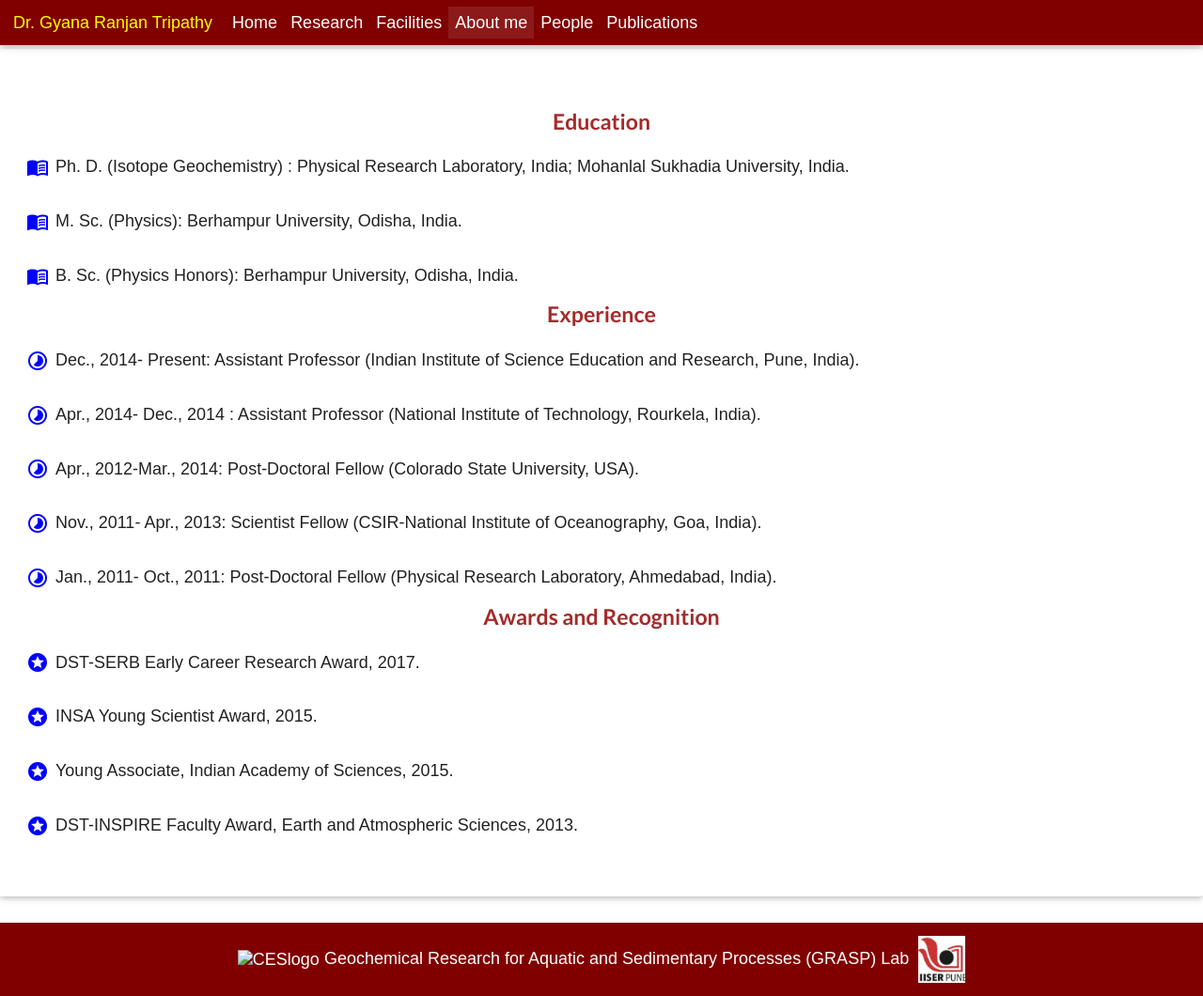
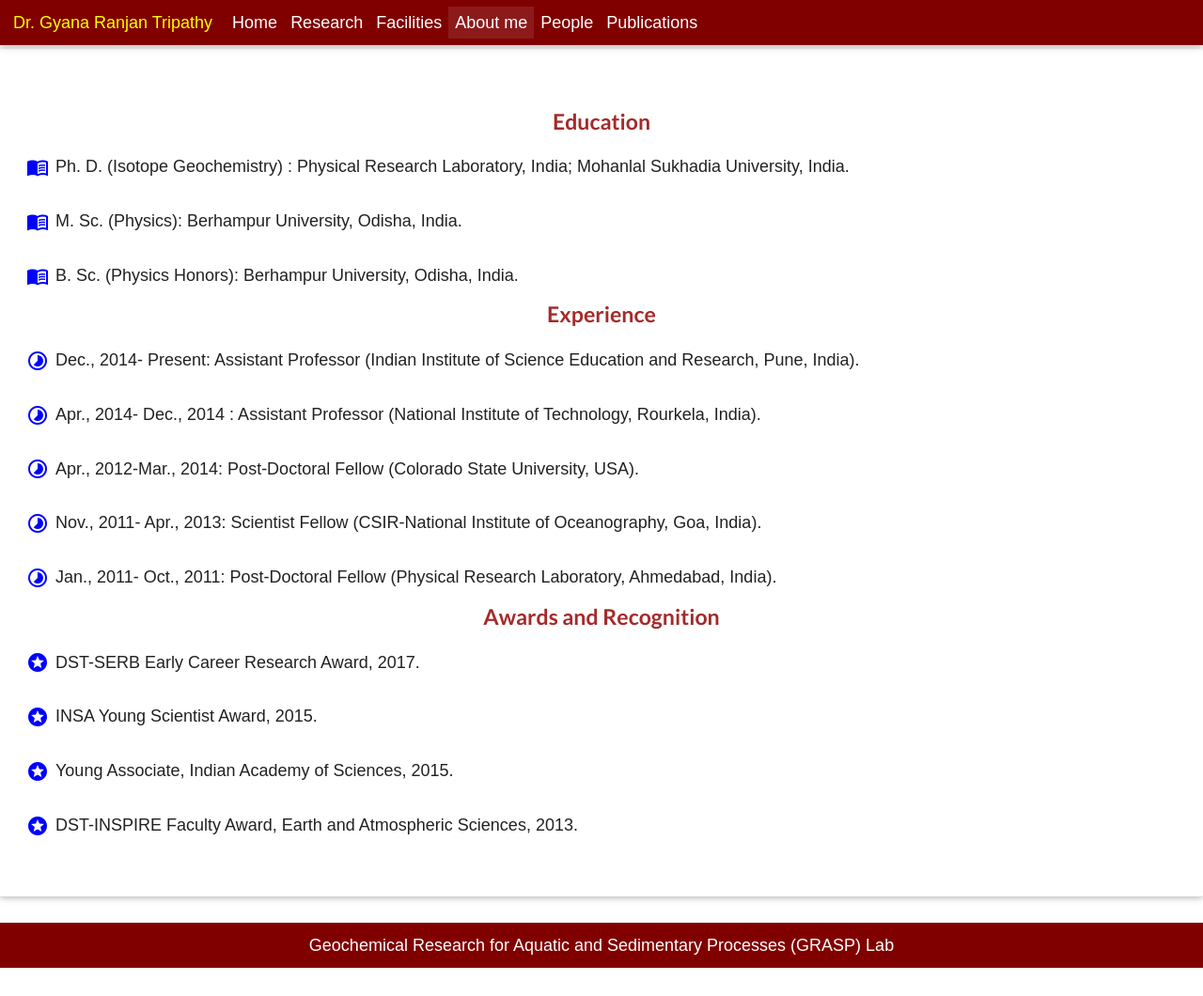
Before and after one commit to Sambit995/portfolio, a website: page aboutme.html in a window 1280 px wide. Shown: the whole page at 94% size. After the commit the page ends 1030 px from the top, so only its background shows below. Drawn offline with Linux system fonts and the light colour scheme; no server answers; some icons are missing; a web font is replaced by a local one.

Commit message:
Update aboutme.html

```diff
--- a/aboutme.html
+++ b/aboutme.html
@@ -121,11 +121,11 @@
             </div>
         </div> -->
         <div class="footer-container mt-2">
-            <img src="./images/ecsLogo.png" alt="CESlogo" style="height: 30px; width: 50px" />
+             <!-- <img src="./images/ecsLogo.png" alt="CESlogo" style="height: 30px; width: 50px" /> -->
             <span>Geochemical Research for Aquatic and Sedimentary Processes (GRASP) Lab</span>
-            <a href="http://www.iiserpune.ac.in/research/departments/earth-and-climate-science" target="_blank" rel="noopener noreferrer">
+            <!-- <a href="http://www.iiserpune.ac.in/research/departments/earth-and-climate-science" target="_blank" rel="noopener noreferrer">
                 <img src="./images/IISERlogo.png" alt="IISERlogo" style="height: 50px; width: 50px; margin-left: 5px" />
-            </a>
+            </a> -->
         </div>
     </footer>
 
```
